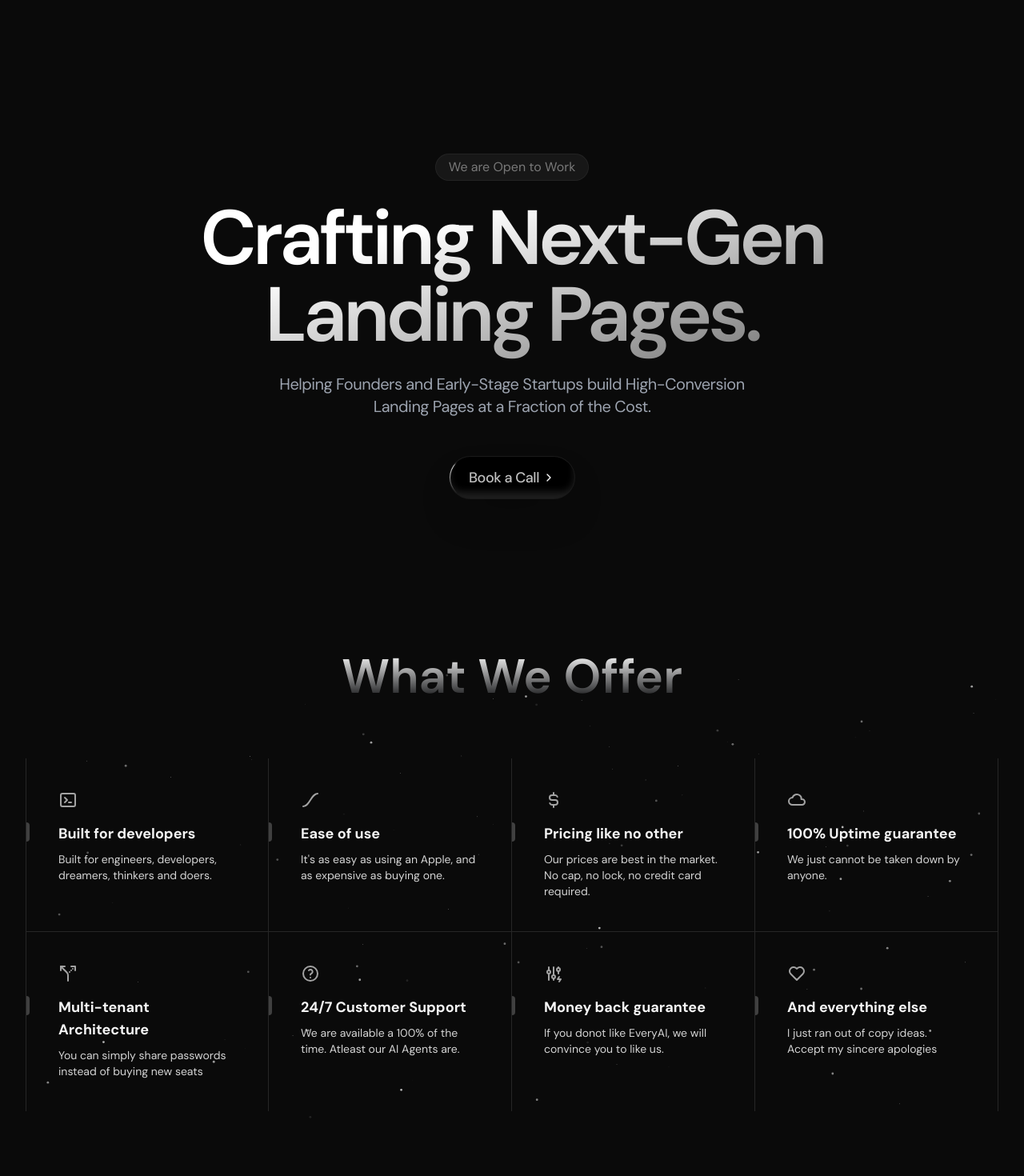
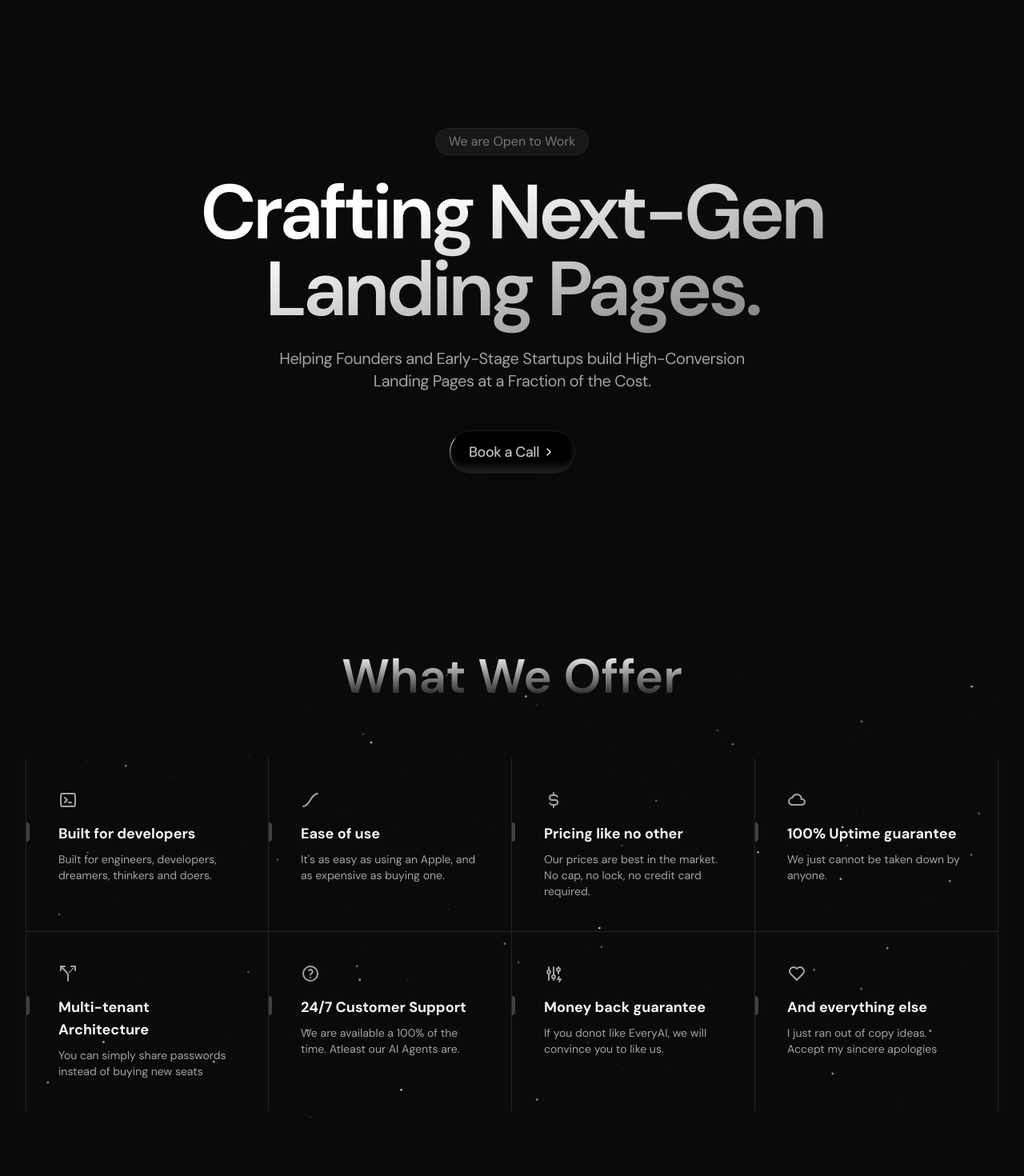
Before and after one commit to amlanxbghn/pxl8labs, a Next.js app: page / in a window 1280 px wide. Shown: the top 1470 px of the page at 80% size. Built offline with nearby package versions, Linux system fonts and the light colour scheme.

Commit message:
minor changes

```diff
--- a/src/components/CallToAction.tsx
+++ b/src/components/CallToAction.tsx
@@ -13,7 +13,7 @@ export const CallToAction = () => {
                     <h2 className="text-center bg-gradient-to-br from-white light:from-black from-30% to-white/40 light:to-black/40 bg-clip-text mx-auto font-semibold leading-none tracking-tighter text-transparent text-balance text-5xl md:text-6xl lg:text-7xl pb-8">
                         Start building with us.
                     </h2>
-                    <p className="text-center mb-12 text-lg tracking-tight leading-[30px] text-gray-400 md:text-xl text-balance mx-auto max-w-[300px] md:max-w-[700px]">
+                    <p className="text-center mb-12 text-lg tracking-tight leading-[30px] text-neutral-400 md:text-xl text-balance mx-auto max-w-[300px] md:max-w-[700px]">
                         Book a Free Call in under a minute to find out if we are a good fit.<br /> We'll get back to you promptly.
                     </p>
 
--- a/src/components/Features.tsx
+++ b/src/components/Features.tsx
@@ -6,7 +6,7 @@ import { FeaturesTable } from "./FeaturesTable";
 const Features = () => {
   return (
     <div className="container">
-      <div className="relative flex flex-col items-center justify-center my-16">
+      <div className="relative flex flex-col items-center justify-center my-48">
         <h2 className="pointer-events-none bg-gradient-to-b from-white to-slate-900/10 bg-clip-text text-center text-4xl md:text-5xl lg:text-6xl font-semibold text-transparent light:from-black light:to-gray-300/80 md:mb-8">
           What We Offer
         </h2>
--- a/src/components/FeaturesTable.tsx
+++ b/src/components/FeaturesTable.tsx
@@ -101,7 +101,7 @@ const Feature = ({
           {title}
         </span>
       </div>
-      <p className="text-sm light:text-neutral-600 text-neutral-300 max-w-xs relative z-10 px-10">
+      <p className="text-sm light:text-neutral-600 text-neutral-400 max-w-xs relative z-10 px-10">
         {description}
       </p>
     </div>
--- a/src/components/Hero.tsx
+++ b/src/components/Hero.tsx
@@ -7,7 +7,7 @@ import { cn } from "@/lib/utils"
 const Hero = () => {
   return (
     <div className="container">
-      <div className="py-24 mt-24 flex flex-col items-center justify-center">
+      <div className="pt-16 mt-24 flex flex-col items-center justify-center">
 
         <div
           className={cn(
@@ -26,7 +26,7 @@ const Hero = () => {
         <h1 className="text-center bg-gradient-to-br from-white light:from-black from-30% to-white/40 light:to-black/40 bg-clip-text py-6 mx-auto font-semibold leading-none tracking-tighter text-transparent text-balance text-6xl md:text-7xl lg:text-8xl">
           Crafting Next-Gen<br className="hidden md:block" /> Landing Pages.
         </h1>
-        <p className="text-center mb-12 text-lg tracking-tight leading-[30px] text-gray-400 md:text-xl text-balance mx-auto">
+        <p className="text-center mb-12 text-lg tracking-tight leading-[30px] text-neutral-400 md:text-xl text-balance mx-auto">
           Helping Founders and Early-Stage Startups build High-Conversion<br className="hidden md:block" /> Landing Pages at a Fraction of the Cost.
         </p>
 
--- a/src/components/ui/accordion.tsx
+++ b/src/components/ui/accordion.tsx
@@ -46,7 +46,7 @@ const AccordionContent = React.forwardRef<
 >(({ className, children, ...props }, ref) => (
   <AccordionPrimitive.Content
     ref={ref}
-    className="overflow-hidden text-sm relative z-10 max-w-4xl text-neutral-300 transition-all data-[state=closed]:animate-accordion-up data-[state=open]:animate-accordion-down"
+    className="overflow-hidden text-sm relative z-10 max-w-4xl text-neutral-400 transition-all data-[state=closed]:animate-accordion-up data-[state=open]:animate-accordion-down"
     {...props}
   >
     <div className={cn("pb-4 pt-0", className)}>{children}</div>
```
